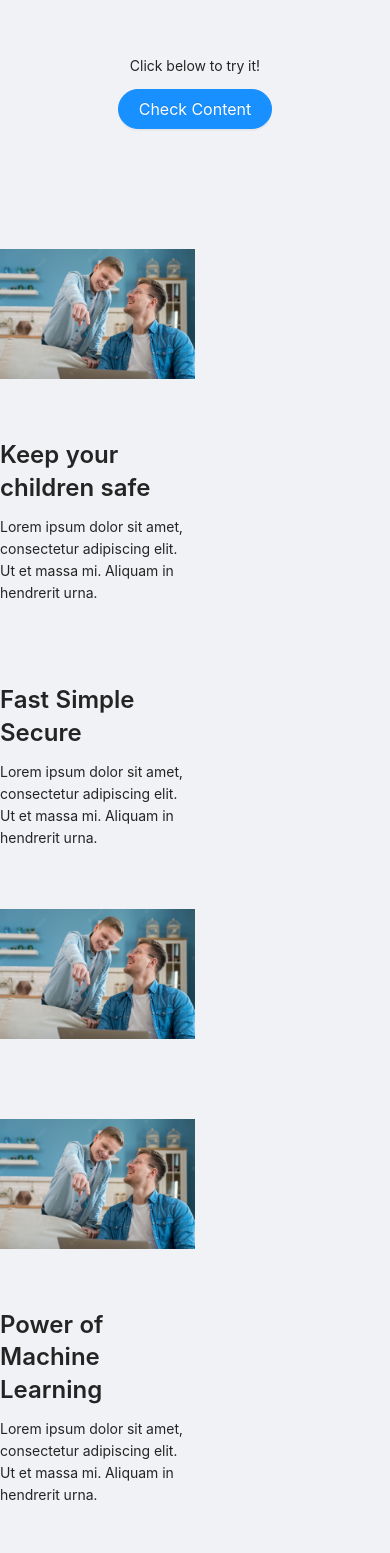
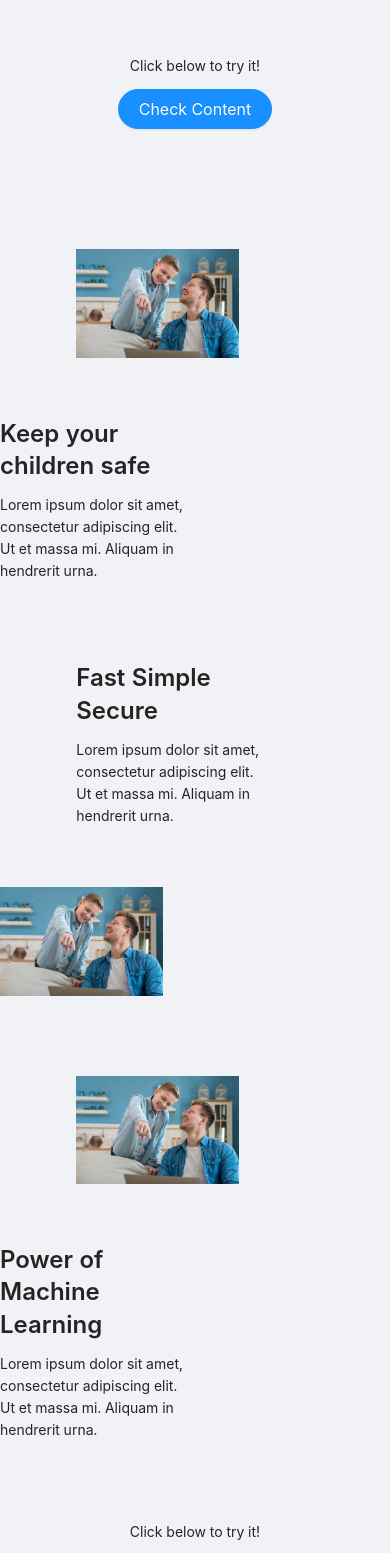
Before and after one commit to ojafero/robohacks, a React (Create React App) app in the folder frontend/robo-hacks/: page / in a window 390 px wide. Shown: the part 442-1995 px from the top of the page. Built offline with nearby package versions, Linux system fonts and the light colour scheme; no server answers.

Commit message:
made responsive changes

```diff
--- a/frontend/robo-hacks/src/pages/Landing/Landing.js
+++ b/frontend/robo-hacks/src/pages/Landing/Landing.js
@@ -92,8 +92,8 @@ const Landing = () => {
         </Row>
 
         <Row className={styles.infoRow}>
-          <Col xs={0} md={2} />
-          <Col xs={12} md={10}>
+          <Col xs={1} md={2} />
+          <Col xs={10} md={10}>
             <Image
               width="200"
               height="600"
@@ -109,11 +109,11 @@ const Landing = () => {
               massa mi. Aliquam in hendrerit urna.
             </Text>
           </Col>
-          <Col xs={0} md={2} />
+          <Col xs={1} md={2} />
         </Row>
 
         <Row className={styles.infoRow}>
-          <Col xs={0} md={2} />
+          <Col xs={1} md={2} />
           <Col className={styles.infoContainer} xs={12} md={10}>
             <Title level={3}>Fast Simple Secure</Title>
             <Text className={styles.infoContainerDesc}>
@@ -121,7 +121,7 @@ const Landing = () => {
               massa mi. Aliquam in hendrerit urna.
             </Text>
           </Col>
-          <Col xs={12} md={10}>
+          <Col xs={10} md={10}>
             <Image
               width="200"
               height="600"
@@ -131,12 +131,12 @@ const Landing = () => {
             />
           </Col>
 
-          <Col xs={0} md={2} />
+          <Col xs={1} md={2} />
         </Row>
 
         <Row className={styles.infoRow}>
-          <Col xs={0} md={2} />
-          <Col xs={12} md={10}>
+          <Col xs={1} md={2} />
+          <Col xs={10} md={10}>
             <Image
               width="200"
               height="600"
@@ -152,7 +152,7 @@ const Landing = () => {
               massa mi. Aliquam in hendrerit urna.
             </Text>
           </Col>
-          <Col xs={0} md={2} />
+          <Col xs={1} md={2} />
         </Row>
 
         <Row className={styles.smallTextRow}>
```
